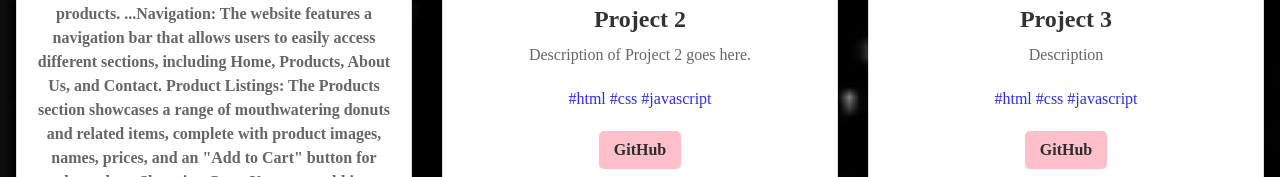
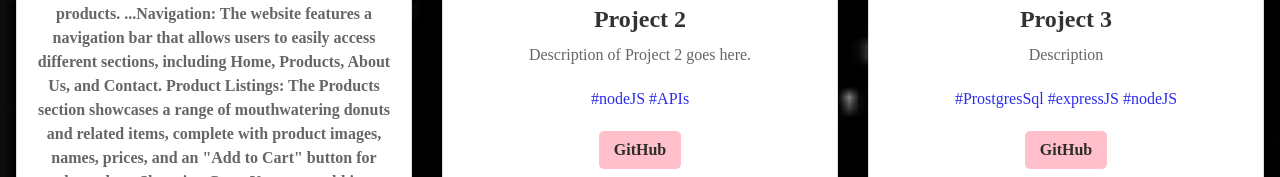
Before and after one commit to 1999Python/Portfolio_Raadiyah_Arend, a plain HTML site: page index.html in a window 1280 px wide. Shown: the part 2023-2200 px from the top of the page. Drawn offline with Linux system fonts and the light colour scheme.

```diff
--- a/index.html
+++ b/index.html
@@ -119,7 +119,7 @@
         <img src="project2.jpg" alt="Project 2" />
         <h3>Project 2</h3>
         <p>Description of Project 2 goes here.</p>
-        <p style="color: rgb(45, 45, 235);">#html #css #javascript</p>
+        <p style="color: rgb(45, 45, 235);">#nodeJS #APIs</p>
         <a href="https://github.com/yourusername/project2" target="_blank" class="btn">
           GitHub
         </a>
@@ -130,7 +130,7 @@
         <img src="project3.jpg" alt="Project 3" />
         <h3>Project 3</h3>
         <p>Description</p>
-        <p style="color: rgb(45, 45, 235);">#html #css #javascript</p>
+        <p style="color: rgb(45, 45, 235);">#ProstgresSql #expressJS #nodeJS</p>
         <a href="https://github.com/yourusername/project3" target="_blank" class="btn">
           GitHub
         </a>
```
